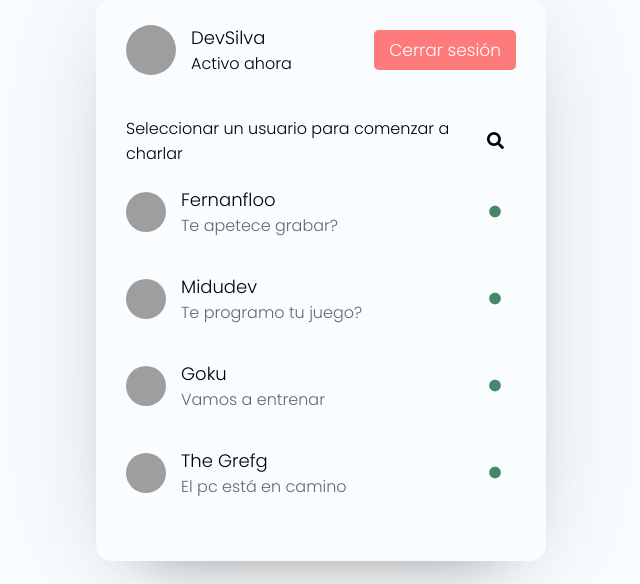
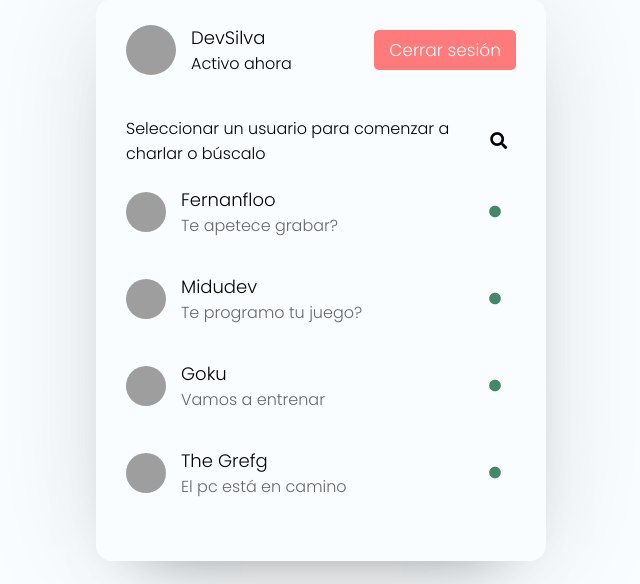
Before and after one commit to daviardev/app.chatPHP, a PHP site: page /pages/users.php in a window 1280 px wide. Shown: the part 120-704 px from the top of the page, without its empty margins (319-959 px from the left). Run offline with PHP 8.4, Linux system fonts and the light colour scheme; grey boxes are pictures that could not be loaded.

Commit message:
#18 [Cambiando mensaje de usuarios]

```diff
--- a/pages/users.php
+++ b/pages/users.php
@@ -23,7 +23,7 @@
                 <a href="./login.php" class="logout">Cerrar sesión</a>
             </header>
             <div class="search">
-                <span class="text">Seleccionar un usuario para comenzar a charlar</span>
+                <span class="text">Seleccionar un usuario para comenzar a charlar o búscalo</span>
                 <input type="text" placeholder="Introduzca el nombre del usuario">
                 <button><i class="fas fa-search"></i></button>
             </div>
```
